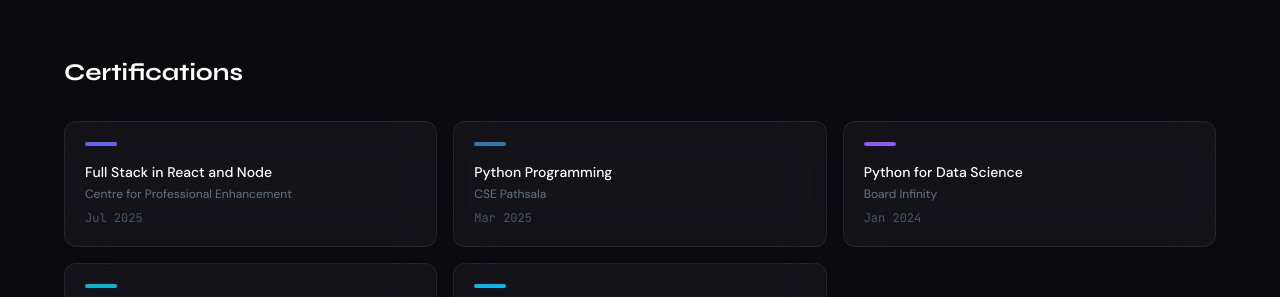
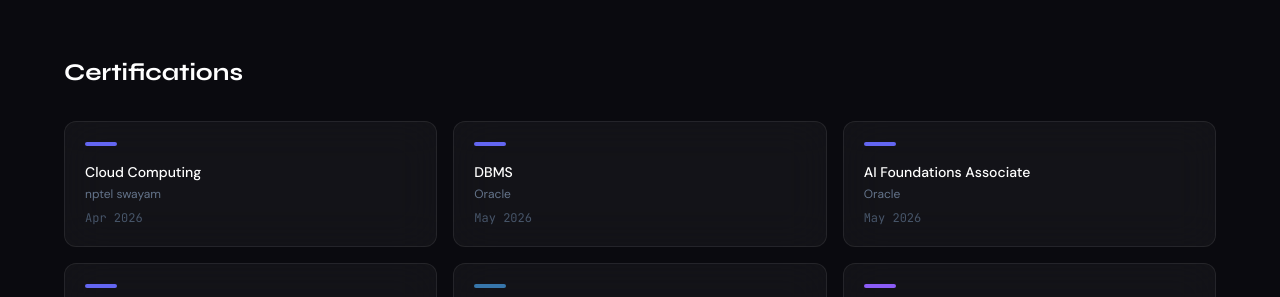
Before and after one commit to Adarshpuri1/adarsh-portfolio, a React (Vite) app in the folder frontend/: page / in a window 1280 px wide. Shown: the part 6180-6477 px from the top of the page. Built offline with nearby package versions, Linux system fonts and the light colour scheme; no server answers.

Commit message:
Update Experience.jsx

```diff
--- a/frontend/src/components/Experience/Experience.jsx
+++ b/frontend/src/components/Experience/Experience.jsx
@@ -31,6 +31,9 @@ const experiences = [
 ];
 
 const certs = [
+  { title: "Cloud Computing", org: "nptel swayam", date: "Apr 2026", color: "#6366f1", link: "/fullstack.png" },
+  { title: "DBMS", org: "Oracle", date: "May 2026", color: "#6366f1", link: "/fullstack.png" },
+  { title: "AI Foundations Associate", org: "Oracle", date: "May 2026", color: "#6366f1", link: "/fullstack.png" },
   { title: "Full Stack in React and Node", org: "Centre for Professional Enhancement", date: "Jul 2025", color: "#6366f1", link: "/fullstack.png" },
   { title: "Python Programming", org: "CSE Pathsala", date: "Mar 2025", color: "#3776AB", link: "/pythonprogramming.jpg" },
   { title: "Python for Data Science", org: "Board Infinity", date: "Jan 2024", color: "#8b5cf6", link: "/pythondatascience.png" },
```
